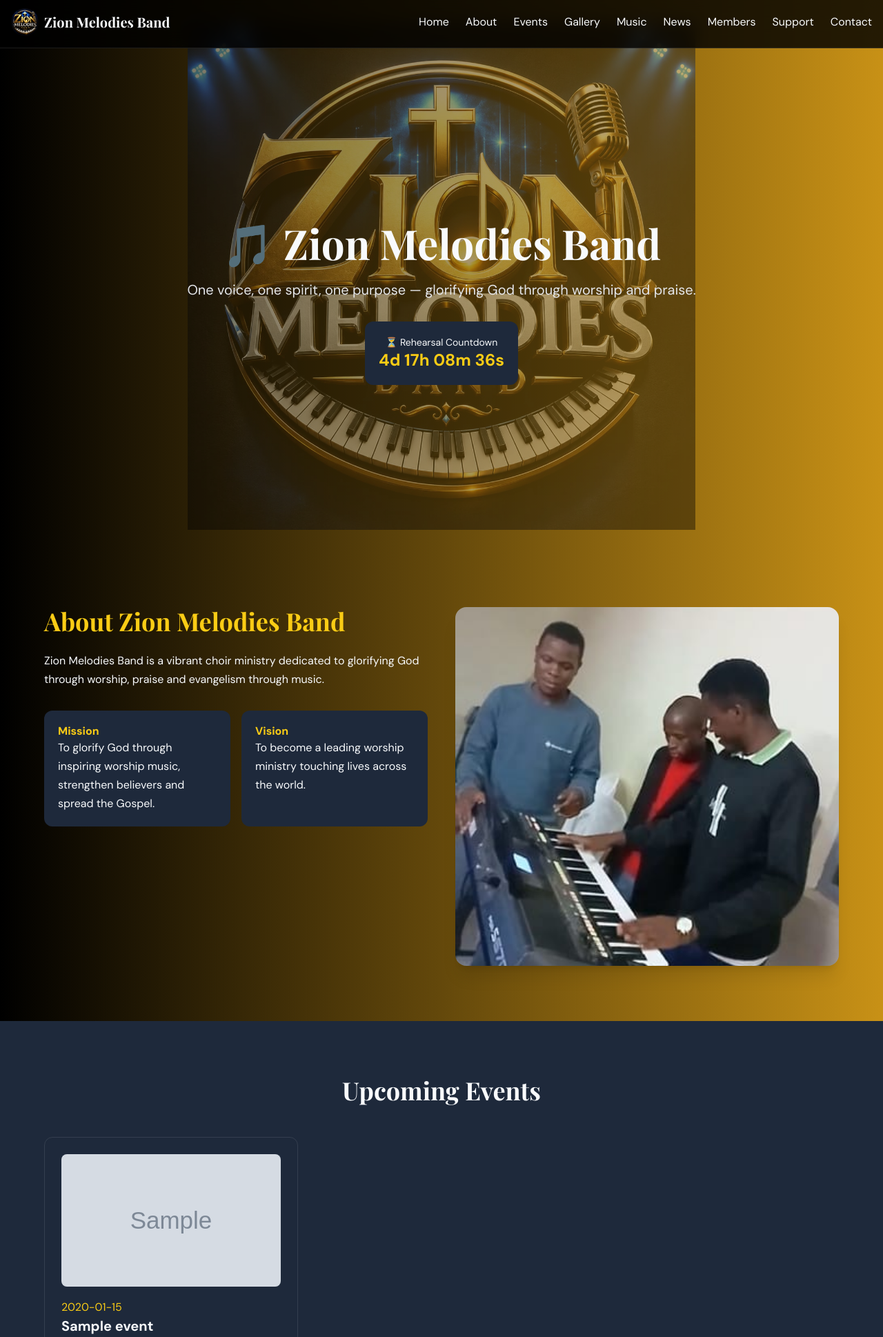
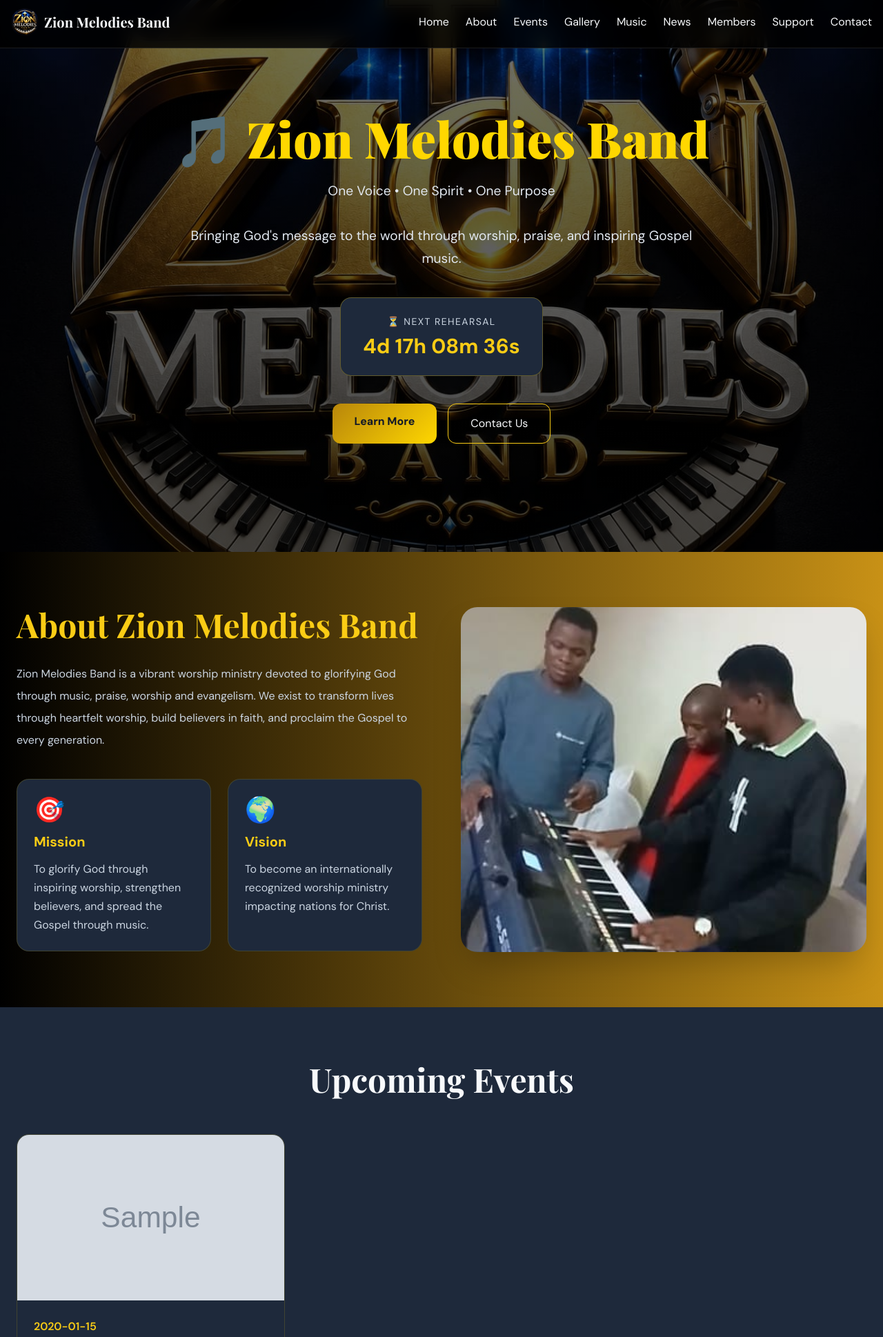
Before and after one commit to bonyborn254/ZionMelodiesBand, a Django app: page / in a window 1280 px wide. Shown: the top 1938 px of the page at 69% size. Run offline with Django 5.2, Linux system fonts and the light colour scheme; data comes from the database, SQL or seed files in the repository; tables that the repository leaves empty hold one stand-in row (values such as "Sample post"); grey boxes marked "Sample" are stand-in pictures; some libraries are stand-ins or nearby versions.

Commit message:
Refactor home.html for improved structure and clarity

```diff
--- a/mainapp/templates/home.html
+++ b/mainapp/templates/home.html
@@ -1,50 +1,60 @@
 {% extends "base.html" %}
 {% load static %}
 
-{% block title %}
-Zion Melodies Band
-{% endblock %}
+{% block title %}Zion Melodies Band{% endblock %}
 
 {% block content %}
 
-<!-- Hero Section -->
+<!-- =========================
+     HERO SECTION
+========================= -->
 
 <header id="home"
-class="relative w-full min-h-screen flex items-center justify-center text-center pt-20">
+class="relative min-h-screen flex items-center justify-center overflow-hidden">
 
+    <!-- Background Image -->
     <div class="absolute inset-0">
 
-        <!-- Replace with your own hero image -->
         <img src="{% static 'images/logo.jpg' %}"
-             class="w-full h-full object-contain opacity-40 p-8">
+             alt="Zion Melodies"
+             class="w-full h-full object-cover">
+
+        <div class="hero-overlay"></div>
 
     </div>
 
-    <div class="relative z-10 px-6">
+    <!-- Hero Content -->
+    <div class="relative z-10 container mx-auto px-6 text-center fade-up">
 
-        <h1 class="font-display text-6xl gold-gradient">
-
+        <h1 class="font-display hero-title">
             🎵 Zion Melodies Band
-
         </h1>
 
-        <p class="mt-6 text-xl text-gray-200">
+        <p class="hero-subtitle max-w-3xl mx-auto">
 
-            One voice, one spirit, one purpose —
-            glorifying God through worship and praise.
+            One Voice • One Spirit • One Purpose
+
+            <br><br>
+
+            Bringing God's message to the world through worship,
+            praise, and inspiring Gospel music.
 
         </p>
 
-        <div class="mt-8 surface-bg rounded-xl p-5 inline-block">
+        <!-- Countdown -->
 
-            <p class="text-sm">
+        <div class="mt-10 inline-block">
 
-                ⏳ Rehearsal Countdown
+            <div class="surface-bg rounded-2xl px-8 py-6 border border-yellow-400/30">
+
+                <p class="uppercase tracking-widest text-sm text-slate-300">
+
+                   ⏳ Next Rehearsal
 
                 </p>
 
                 <h2 id="countdown-timer"
-                class="text-2xl font-bold text-yellow-400">
+                class="text-3xl font-bold text-yellow-400 mt-2">
 
                     Loading...
 
@@ -54,62 +64,102 @@ class="relative w-full min-h-screen flex items-center justify-center text-center
 
         </div>
 
+        <!-- CTA Buttons -->
+
+        <div class="mt-10 flex flex-col sm:flex-row justify-center gap-4">
+
+            <a href="#about"
+               class="btn-gold">
+
+                Learn More
+
+            </a>
+
+            <a href="#contact"
+               class="border border-yellow-400 px-8 py-4 rounded-xl hover:bg-yellow-400 hover:text-black transition">
+
+                Contact Us
+
+            </a>
+
+        </div>
+
+    </div>
+
 </header>
 
-<!-- About -->
+<!-- =========================
+     ABOUT SECTION
+========================= -->
 
-<section id="about"
-class="py-20 px-6">
+<section id="about" class="py-20 px-6">
 
-<div class="max-w-6xl mx-auto grid md:grid-cols-2 gap-10">
+    <div class="container mx-auto grid lg:grid-cols-2 gap-14 items-center">
 
-<div>
+        <!-- Left -->
 
-<h2 class="font-display text-4xl text-yellow-400 mb-6">
+        <div class="fade-up">
+
+            <h2 class="font-display text-4xl md:text-5xl text-yellow-400 mb-8">
 
                 About Zion Melodies Band
 
             </h2>
 
-<p>
+            <p class="text-slate-300 leading-8">
 
-Zion Melodies Band is a vibrant choir ministry dedicated
-to glorifying God through worship, praise and
-evangelism through music.
+                Zion Melodies Band is a vibrant worship ministry devoted
+                to glorifying God through music, praise, worship and
+                evangelism.
+
+                We exist to transform lives through heartfelt worship,
+                build believers in faith, and proclaim the Gospel to
+                every generation.
 
             </p>
 
-<div class="grid grid-cols-2 gap-4 mt-8">
+            <!-- Mission Vision -->
 
-<div class="surface-bg p-5 rounded-xl">
+            <div class="grid sm:grid-cols-2 gap-6 mt-10">
 
-<h3 class="text-yellow-400 font-bold">
+                <div class="card p-6">
+
+                    <div class="text-4xl mb-3">
+                        🎯
+                    </div>
+
+                    <h3 class="text-yellow-400 text-xl font-bold mb-3">
 
                         Mission
 
                     </h3>
 
-<p>
+                    <p class="text-slate-300">
 
-To glorify God through inspiring worship music,
-strengthen believers and spread the Gospel.
+                        To glorify God through inspiring worship,
+                        strengthen believers,
+                        and spread the Gospel through music.
 
                     </p>
 
                 </div>
 
-<div class="surface-bg p-5 rounded-xl">
+                <div class="card p-6">
 
-<h3 class="text-yellow-400 font-bold">
+                    <div class="text-4xl mb-3">
+                        🌍
+                    </div>
+
+                    <h3 class="text-yellow-400 text-xl font-bold mb-3">
 
                         Vision
 
                     </h3>
 
-<p>
+                    <p class="text-slate-300">
 
-To become a leading worship ministry touching
-lives across the world.
+                        To become an internationally recognized worship
+                        ministry impacting nations for Christ.
 
                     </p>
 
@@ -119,10 +169,14 @@ lives across the world.
 
         </div>
 
-<div class="flex items-center justify-center">
+        <!-- Right -->
 
-<img src="{% static 'images/about.jpg' %}"
-class="rounded-2xl shadow-xl w-full h-auto max-h-96 sm:max-h-[450px] md:max-h-[520px] object-cover">
+        <div class="fade-up">
+
+            <img
+                src="{% static 'images/about.jpg' %}"
+                alt="About Zion Melodies"
+                class="rounded-3xl shadow-2xl w-full h-[500px] object-cover">
 
         </div>
 
@@ -130,43 +184,49 @@ class="rounded-2xl shadow-xl w-full h-auto max-h-96 sm:max-h-[450px] md:max-h-[5
 
 </section>
 
-<!-- Events -->
+<!-- =========================
+     EVENTS SECTION
+========================= -->
 
-<section id="events"
-class="py-20 surface-bg">
+<section id="events" class="py-20 surface-bg">
 
-<div class="max-w-6xl mx-auto">
+    <div class="container mx-auto">
 
-<h2 class="font-display text-4xl text-center mb-12">
+        <h2 class="font-display text-4xl md:text-5xl text-center mb-14">
 
             Upcoming Events
 
         </h2>
 
-<div class="grid md:grid-cols-3 gap-6">
+        <div class="grid md:grid-cols-2 lg:grid-cols-3 gap-8">
 
             {% for event in events %}
 
-<div class="rounded-xl p-6 border border-white/10">
+            <div class="card overflow-hidden fade-up">
 
                 {% if event.image %}
-<img src="{{ event.image.url }}"
-class="rounded-lg mb-4 w-full h-48 object-cover">
+
+                <img
+                    src="{{ event.image.url }}"
+                    class="w-full h-60 object-cover">
+
                 {% endif %}
 
-<p class="text-yellow-400">
+                <div class="p-6">
+
+                    <p class="text-yellow-400 font-semibold">
 
                         {{ event.date }}
 
                     </p>
 
-<h3 class="text-xl font-bold">
+                    <h3 class="text-2xl font-bold mt-2">
 
                         {{ event.title }}
 
                     </h3>
 
-<p>
+                    <p class="text-slate-300 mt-4">
 
                         {{ event.description }}
 
@@ -174,16 +234,27 @@ class="rounded-lg mb-4 w-full h-48 object-cover">
 
                 </div>
 
+            </div>
+
             {% empty %}
 
-<p>
+            <div class="col-span-full text-center">
 
-No upcoming events.
+                <p class="text-slate-400">
+
+                    No upcoming events available.
 
                 </p>
-{% endfor %}
+
             </div>
 
+            {% endfor %}
+
+        </div>
+
+    </div>
+
+</section>
 <!-- Gallery -->
 <section id="gallery" class="py-20 px-6">
 
```
Lines whose indentation alone changed are shown as unchanged.
